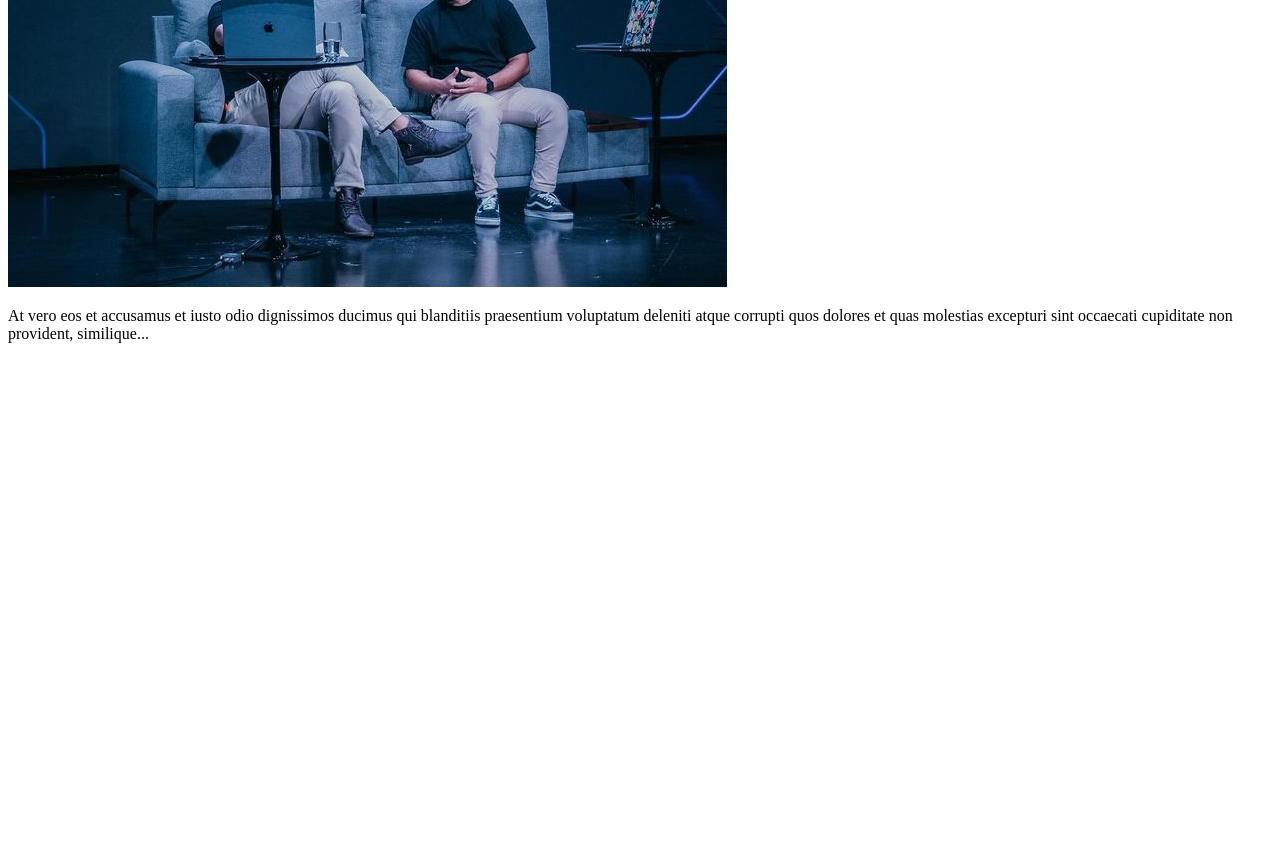
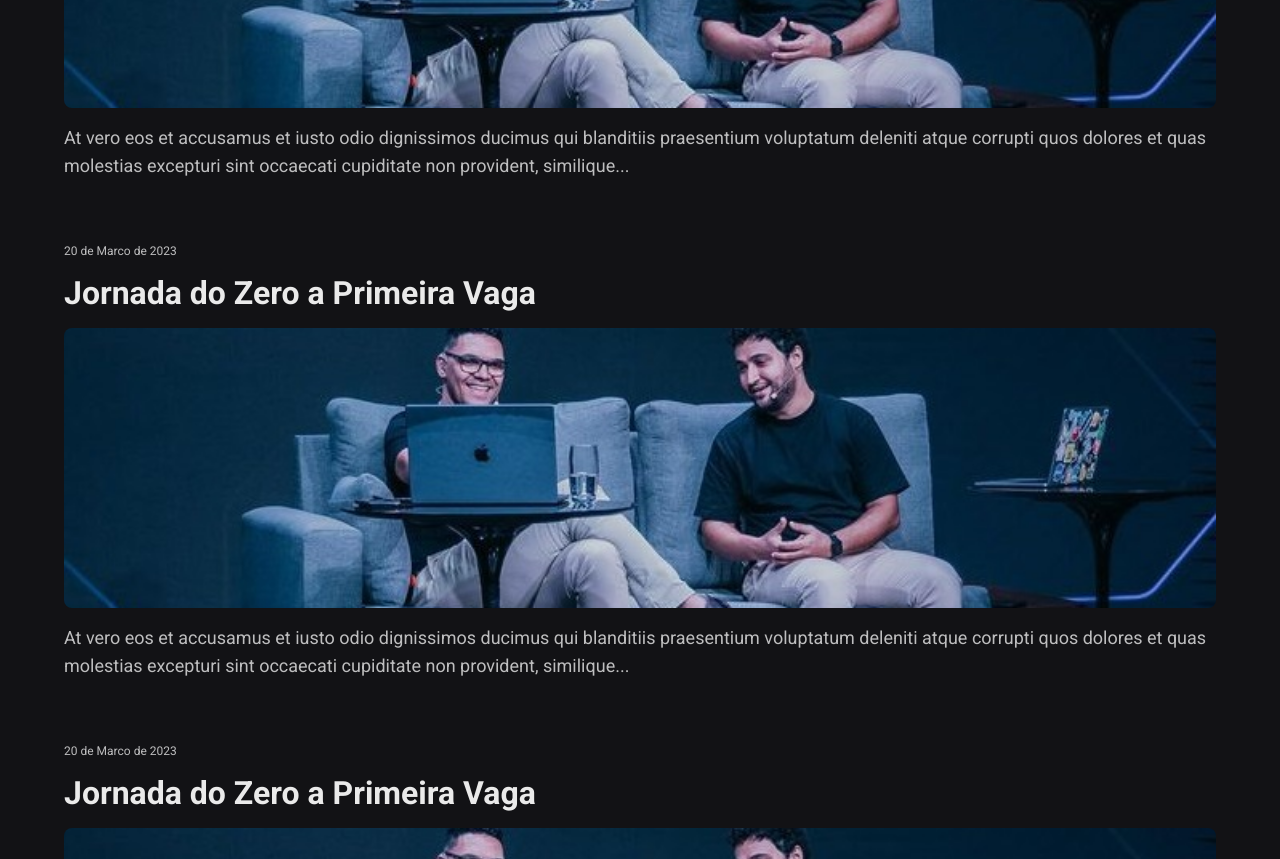
Before and after one commit to DanyelOli/Capsula-do-Tempo, a plain HTML site: page index.html in a window 1280 px wide. Shown: the part 320-1179 px from the top of the page. Before the commit the page ends 800 px from the top, so only its background shows below. Drawn offline with Linux system fonts and the light colour scheme.

Commit message:
Modificacao
.

```diff
--- a/index.html
+++ b/index.html
@@ -6,9 +6,17 @@
     <meta name="viewport" content="width=device-width, initial-scale=1.0" />
     <title>NLW Spacetime</title>
     <link rel="icon" type="image/png" href="/assets/favicon.png" />
+    <link rel="stylesheet" href="./style.css" />
+    <link rel="preconnect" href="https://fonts.googleapis.com" />
+    <link rel="preconnect" href="https://fonts.gstatic.com" crossorigin />
+    <link
+      href="https://fonts.googleapis.com/css2?family=Poppins&family=Roboto:wght@400;700&display=swap"
+      rel="stylesheet"
+    />
   </head>
   <body>
-    <div>
+    <nav>
+      <a href="https://www.google.com/" target="_blank" class="memory">
         <small>20 de Marco de 2023</small>
         <h1>Jornada do Zero a Primeira Vaga</h1>
         <img
@@ -21,6 +29,35 @@
           et quas molestias excepturi sint occaecati cupiditate non provident,
           similique...
         </p>
-    </div>
+      </a>
+      <a href="https://www.google.com/" target="_blank" class="memory">
+        <small>20 de Marco de 2023</small>
+        <h1>Jornada do Zero a Primeira Vaga</h1>
+        <img
+          src="/assets/jornada.png"
+          alt="Rodrigo e Mayk apresentando o evento Jornada do Zero a Primeira Vaga"
+        />
+        <p>
+          At vero eos et accusamus et iusto odio dignissimos ducimus qui
+          blanditiis praesentium voluptatum deleniti atque corrupti quos dolores
+          et quas molestias excepturi sint occaecati cupiditate non provident,
+          similique...
+        </p>
+      </a>
+      <a href="https://www.google.com/" target="_blank" class="memory">
+        <small>20 de Marco de 2023</small>
+        <h1>Jornada do Zero a Primeira Vaga</h1>
+        <img
+          src="/assets/jornada.png"
+          alt="Rodrigo e Mayk apresentando o evento Jornada do Zero a Primeira Vaga"
+        />
+        <p>
+          At vero eos et accusamus et iusto odio dignissimos ducimus qui
+          blanditiis praesentium voluptatum deleniti atque corrupti quos dolores
+          et quas molestias excepturi sint occaecati cupiditate non provident,
+          similique...
+        </p>
+      </a>
+    </nav>
   </body>
 </html>
--- /dev/null
+++ b/style.css
@@ -0,0 +1,47 @@
+
+*{
+    margin: 0;
+    padding: 0;
+    box-sizing: border-box;
+}
+
+body {
+    background-color: #121215;
+    color: #EAEAEA;
+    font-family: 'Roboto', sans-serif;
+}
+
+nav {
+    padding: 64px;
+}
+
+.memory {
+    display: flex;
+    flex-direction: column;
+    gap: 16px;
+    text-decoration: none;
+    margin-bottom: 64px;
+}
+
+.memory small {
+    color: #bebebf;
+    font-size: 12px;
+}
+
+.memory h1 {
+    font-size: 32px;
+    color: #EAEAEA;
+}
+
+.memory img {
+    width: 100%;
+    height: 280px;
+    object-fit: cover;
+    border-radius: 8px;
+}
+
+.memory p {
+    font-size: 18px;
+    color: #BEBEBF;
+    line-height: 28px;
+}
```
Lines whose indentation alone changed are shown as unchanged.
